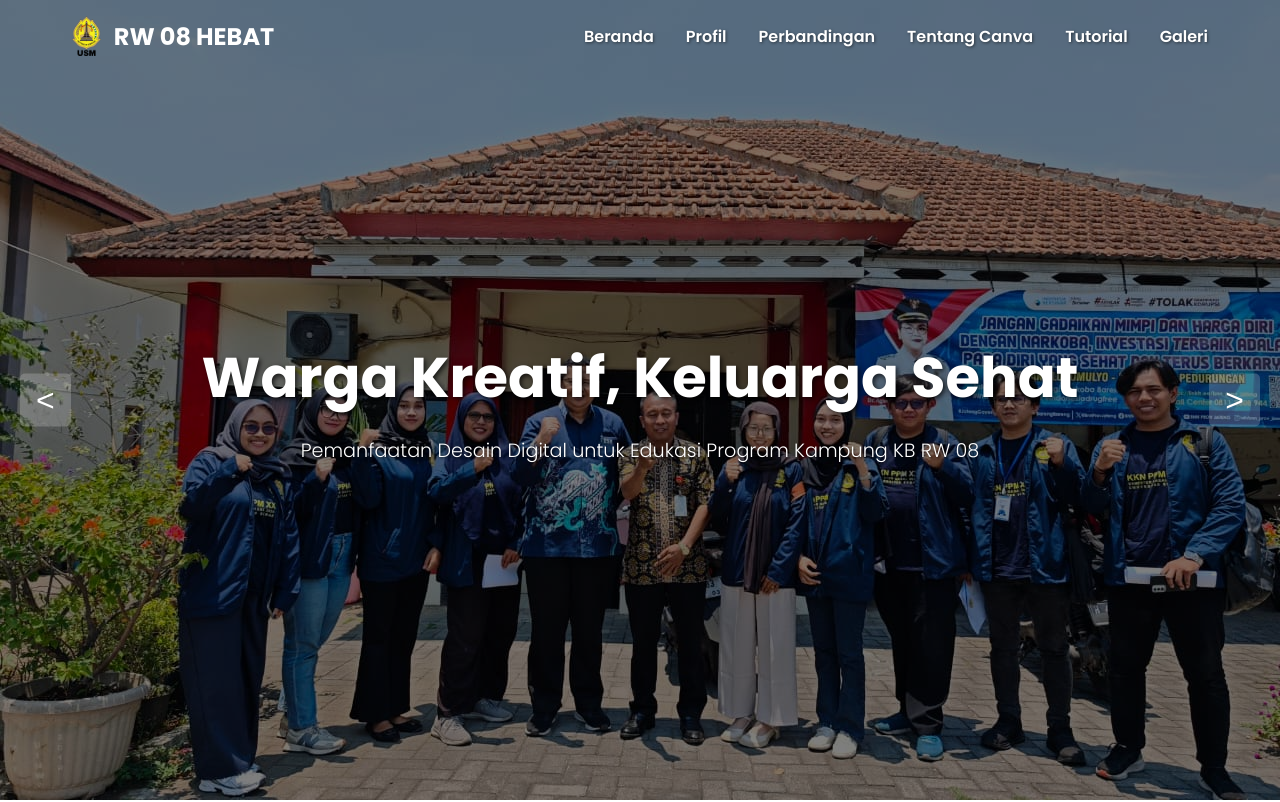
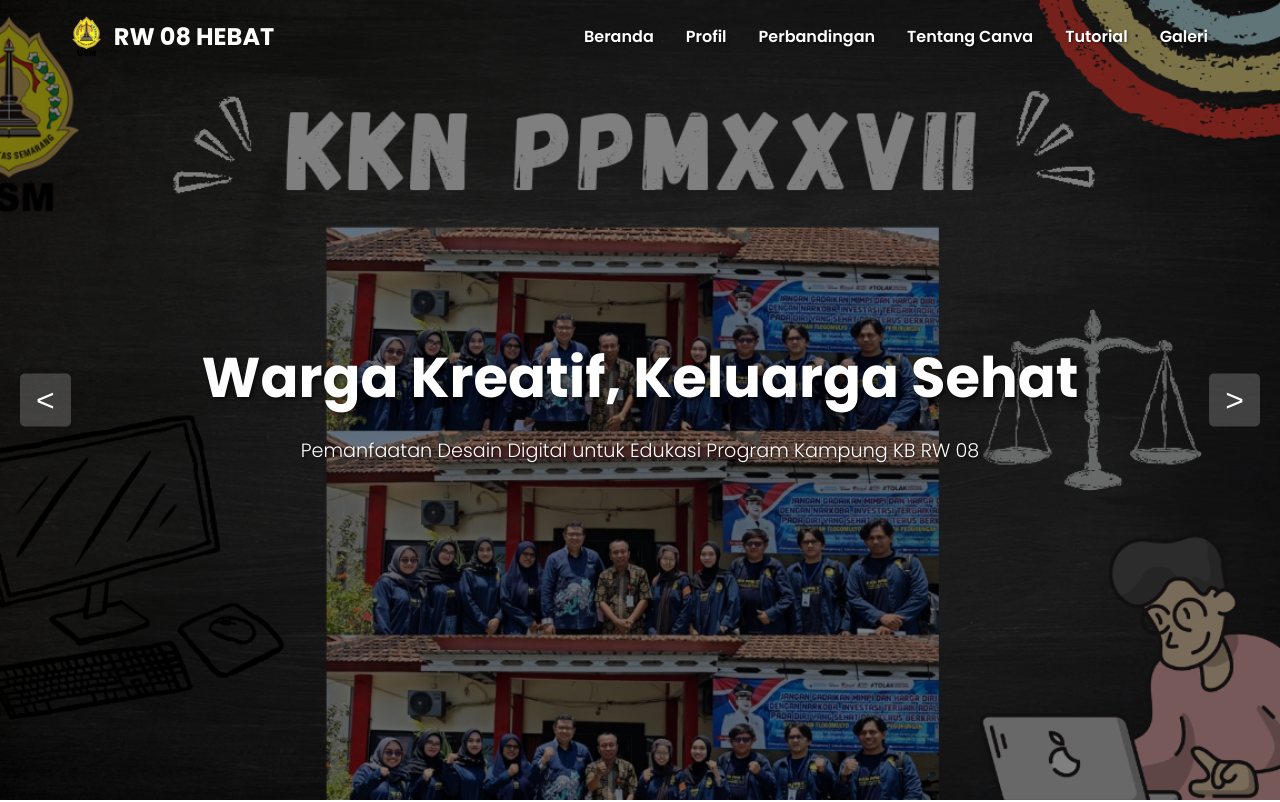
Before and after one commit to andreanatma/PROKER, a plain HTML site: page index.html in a window 1280 px wide. Shown: the top 802 px of the page. Drawn offline with nearby package versions, Linux system fonts and the light colour scheme.

Commit message:
Add files via upload

```diff
--- a/index.html
+++ b/index.html
@@ -34,7 +34,7 @@
             <div class="slider-container">
                 <div class="slider">
                     <div class="slide" style="background-image: url('BG-1.jpg');"></div>
-                    <div class="slide" style="background-image: url('BG-2.jpg');"></div>
+                    <div class="slide" style="background-image: url('BG-4.png');"></div>
                     <div class="slide" style="background-image: url('BG-3.png');"></div>
                 </div>
                 <button class="slider-btn prev">&lt;</button>
```
